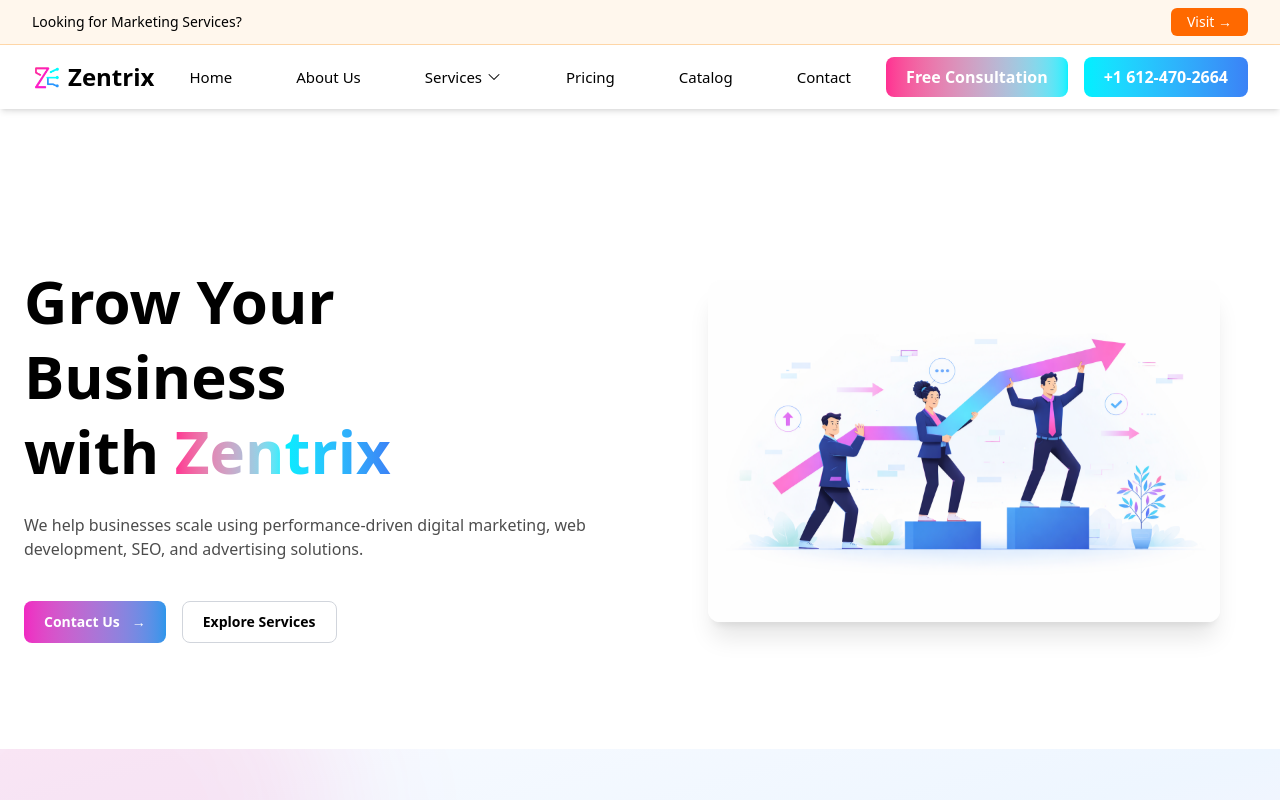
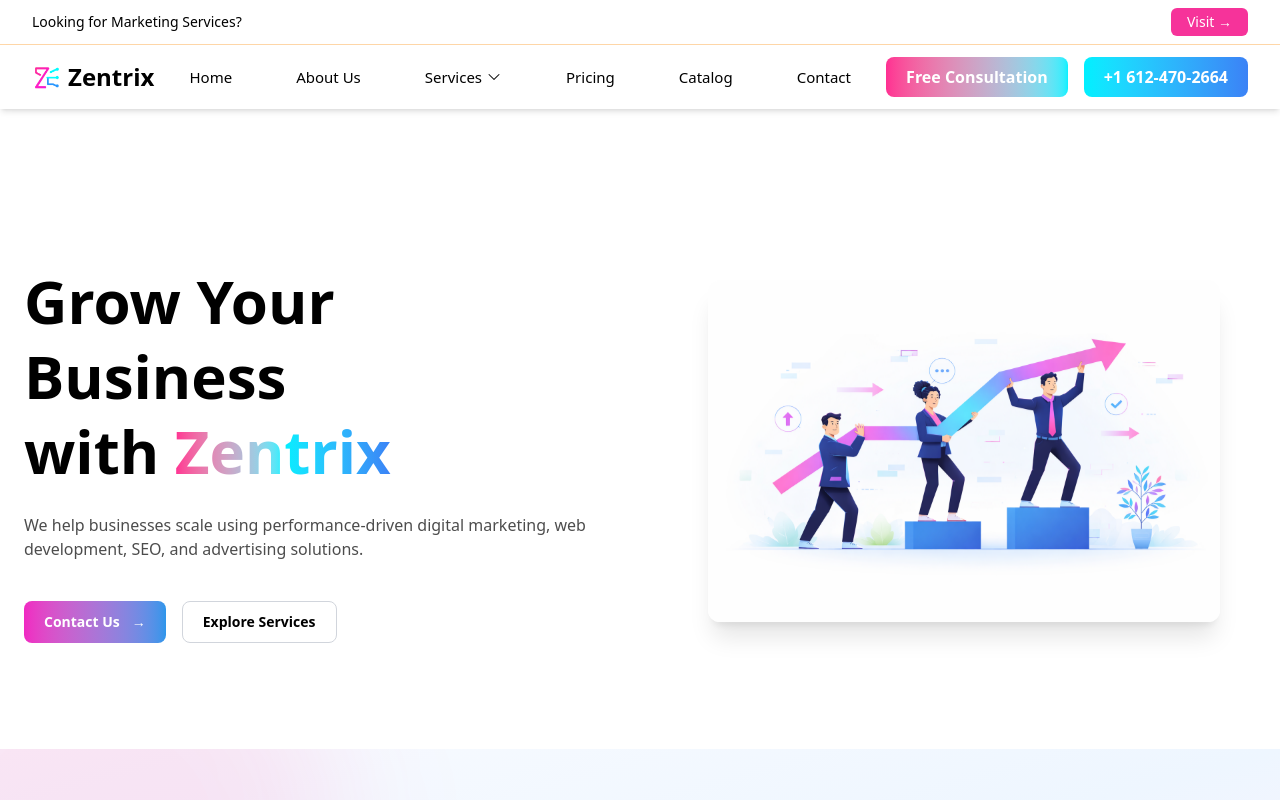
Before and after one commit to Zentrixtechs/zentrix, a Next.js app: page / in a window 1280 px wide. Shown: the top 800 px of the page. Built offline with nearby package versions, Linux system fonts and the light colour scheme.

Commit message:
env deployment

```diff
--- a/src/components/navbar/Navbar.tsx
+++ b/src/components/navbar/Navbar.tsx
@@ -25,11 +25,11 @@ export default function Navbar() {
   return (
     <header className="sticky top-0 z-50 bg-white">
       {/* ================= TOP BAR ================= */}
-      <div className="bg-orange-50 text-sm px-4 md:px-8 py-2 flex justify-between items-center border-b border-orange-200">
+      <div className="bg-white text-sm px-4 md:px-8 py-2 flex justify-between items-center border-b border-orange-200">
         <span>Looking for Marketing Services?</span>
         <Link
           href="/contact"
-          className="bg-orange-500 text-white px-4 py-1 rounded-md font-medium"
+          className="bg-pink-500 text-white px-4 py-1 rounded-md font-medium"
         >
           Visit →
         </Link>
```
